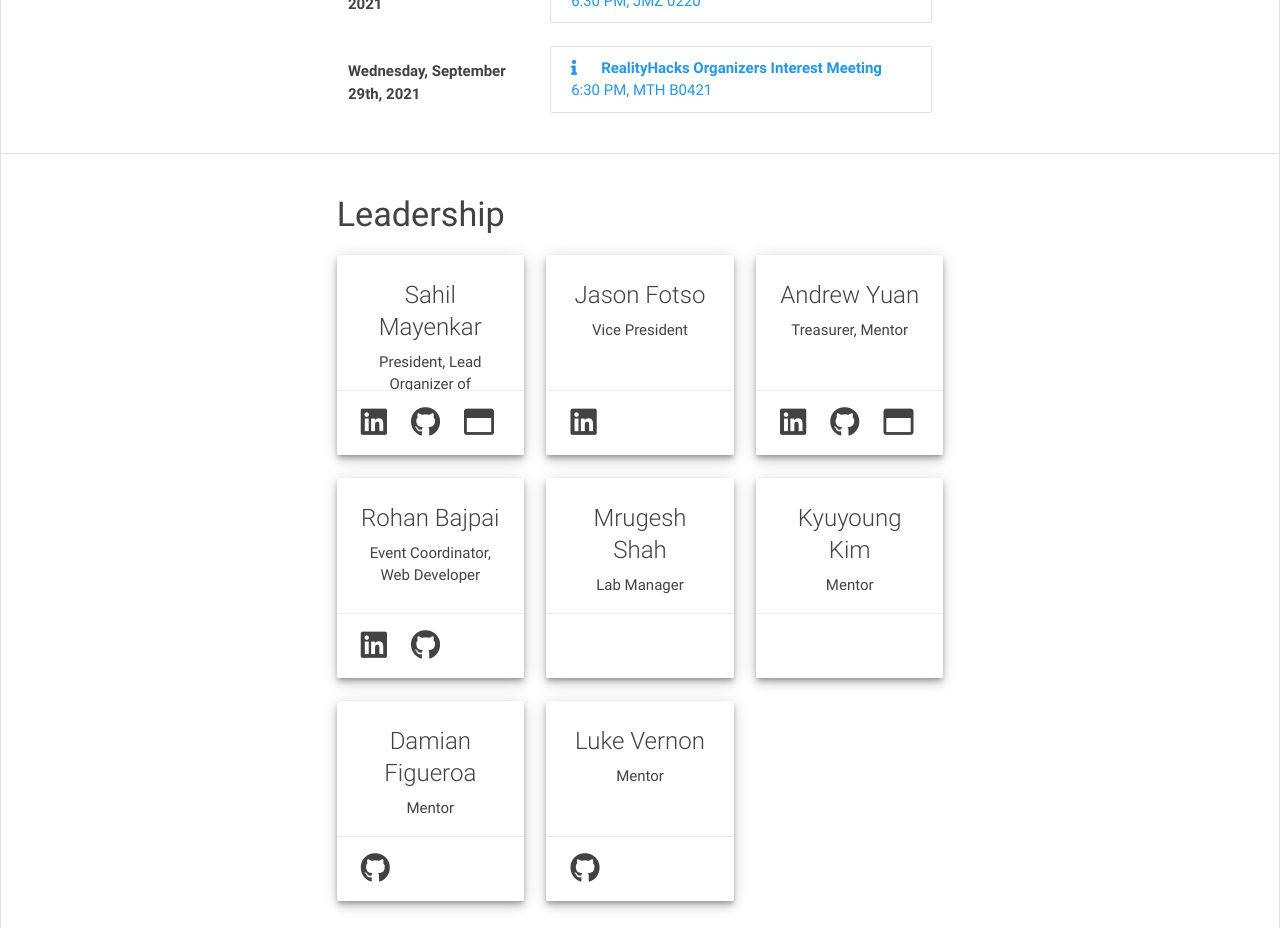
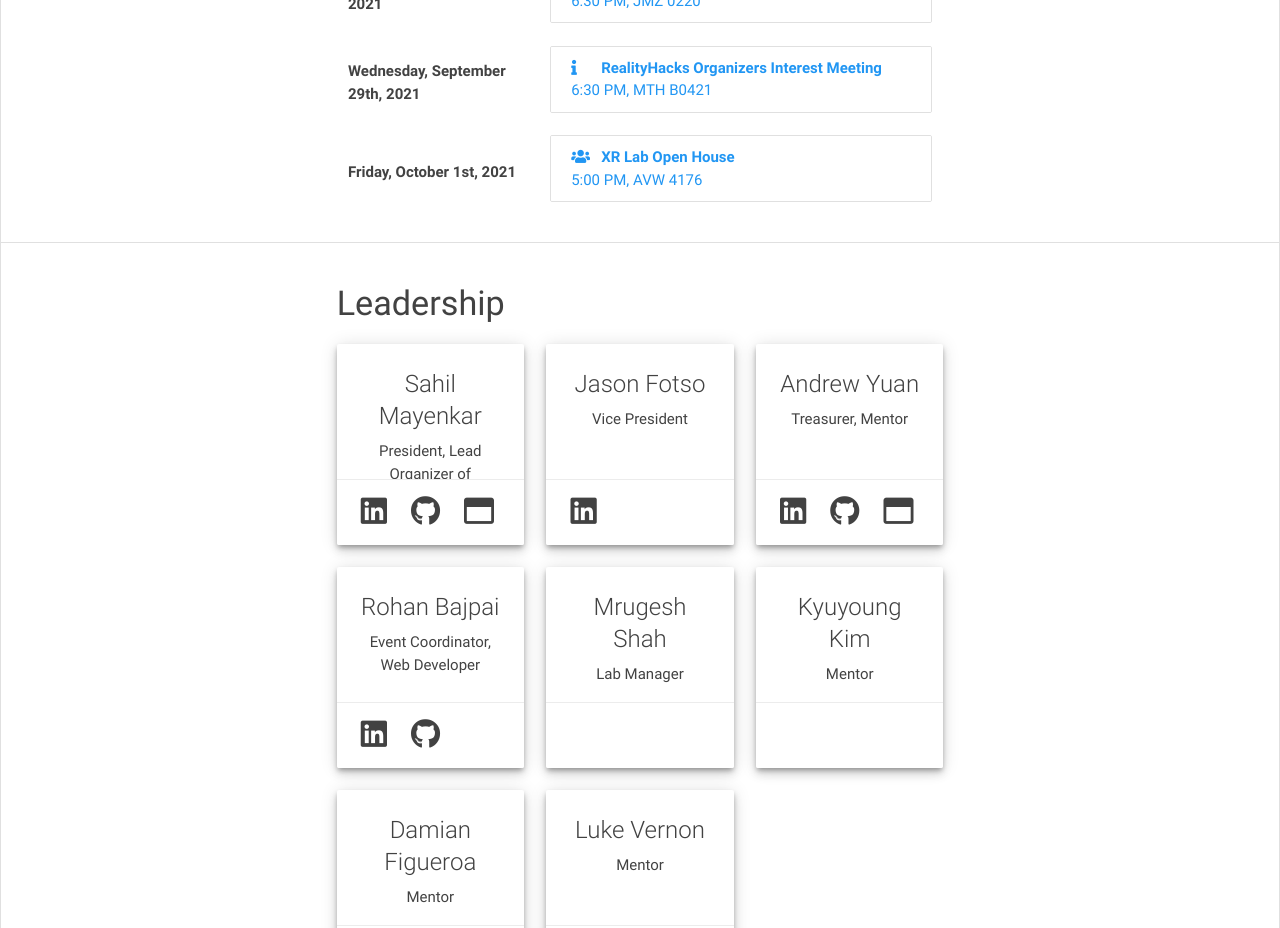
Before and after one commit to umdxrclub/xrc-prev-website, a React (Create React App) app: page / in a window 1280 px wide. Shown: the part 1340-2268 px from the top of the page. Built offline with nearby package versions, Linux system fonts and the light colour scheme.

Commit message:
Update XR_CONSTANTS.js

```diff
--- a/src/XR_CONSTANTS.js
+++ b/src/XR_CONSTANTS.js
@@ -111,6 +111,14 @@ module.exports = Object.freeze({
 			'location' : 'MTH B0421',
 			'url' : 'https://terplink.umd.edu/event/7400679',
 			'fa_icon' : 'fa-info'
+		},
+		{
+			'name' : 'XR Lab Open House',
+			'date' : new Date(2021, 9, 1),
+			'time' : '5:00 PM',
+			'location' : 'AVW 4176',
+			'url' : 'https://terplink.umd.edu/event/7412922',
+			'fa_icon' : 'fa-users'
 		}
 	],
 });
```
